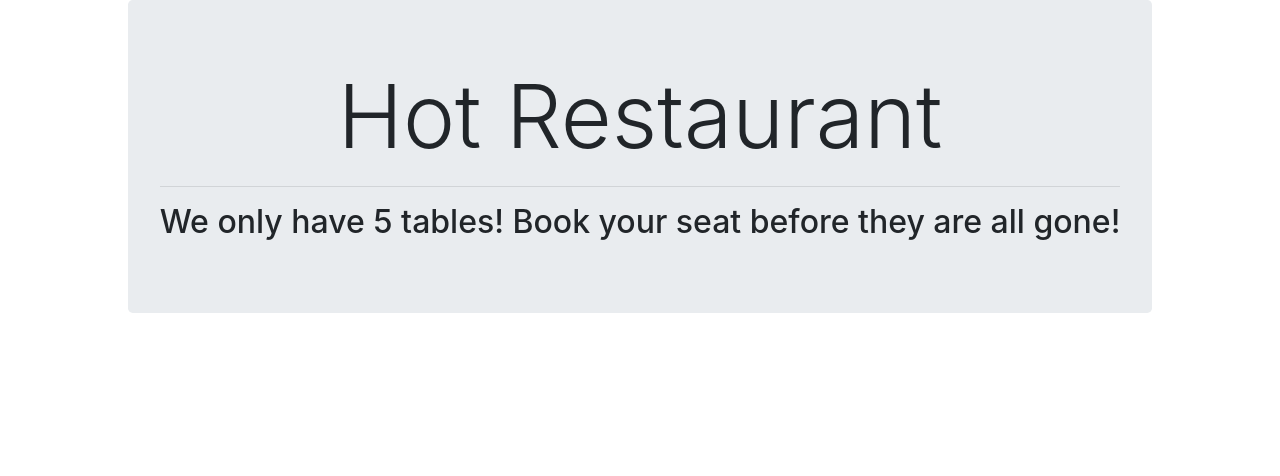
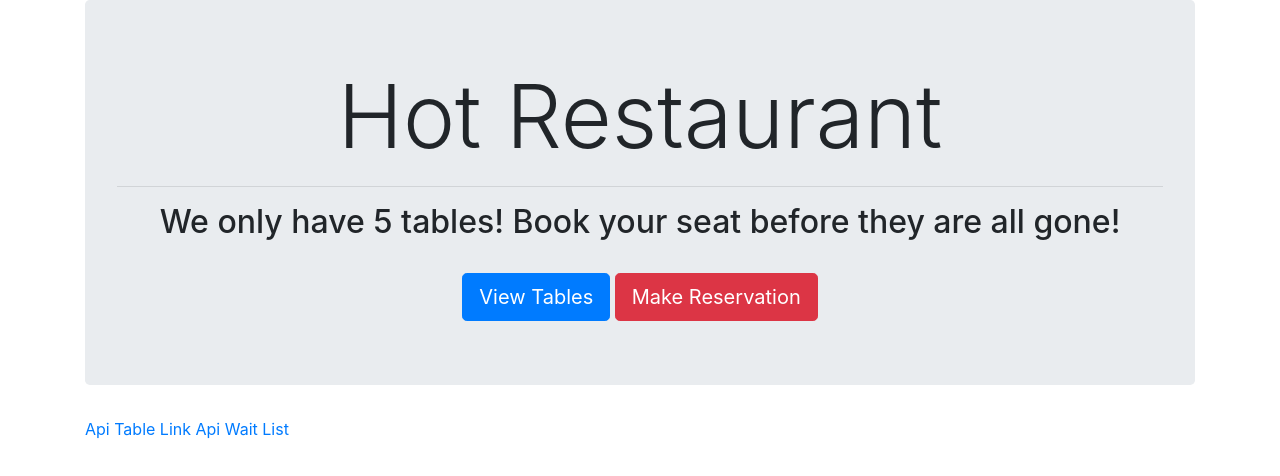
Before and after one commit to codyfrost94/Hot-Restaurant, a website: page index.html in a window 1280 px wide. Drawn offline with nearby package versions, Linux system fonts and the light colour scheme.

Commit message:
further progress on basic index.html front end

```diff
--- a/index.html
+++ b/index.html
@@ -1,17 +1,26 @@
 <!DOCTYPE html>
 <html>
+
 <head>
     <title>Hot Restaurant Reservations</title>
     <link rel="stylesheet" href="https://maxcdn.bootstrapcdn.com/bootstrap/4.0.0-beta.2/css/bootstrap.min.css" integrity="sha384-PsH8R72JQ3SOdhVi3uxftmaW6Vc51MKb0q5P2rRUpPvrszuE4W1povHYgTpBfshb" crossorigin="anonymous">
 </head>
+
 <body>
-	<div class="row">
-	<div class="jumbotron col-8-md mx-auto">
+    <div class="container col-9-md mx-auto">
+        <div class="jumbotron">
             <h1 class="text-center display-2">Hot Restaurant</h1>
             <hr>
             <h2 class="text-center">We only have 5 tables! Book your seat before they are all gone!</h2>
+            <br>
+            <div class="text-center">
+                <button type="button" class="btn btn-primary btn-lg" id="view">View Tables</button>
+                <button type="button" class="btn btn-danger btn-lg" id="make">Make Reservation</button>
             </div>
         </div>
+        <a href="#">Api Table Link</a>
+    	<a href="#">Api Wait List</a>
+    </div>
+</body>
 
-</body>
 </html>
```
Lines whose indentation alone changed are shown as unchanged.
